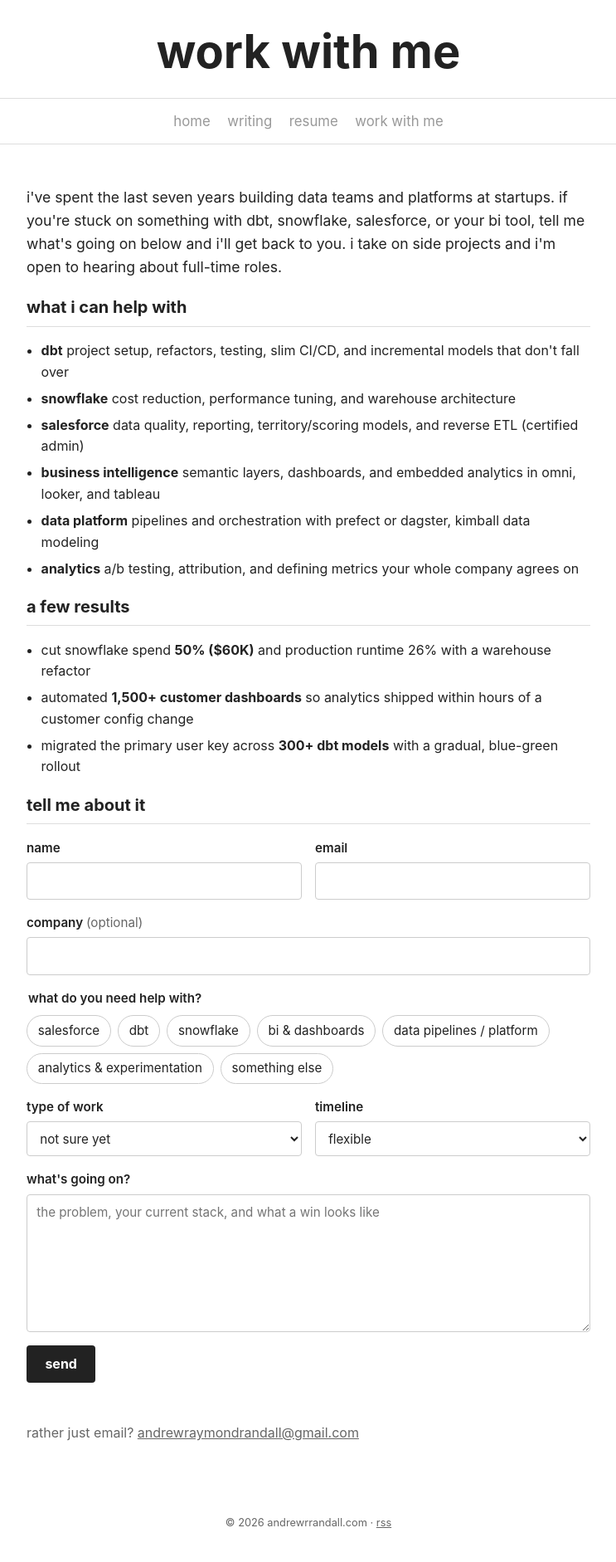
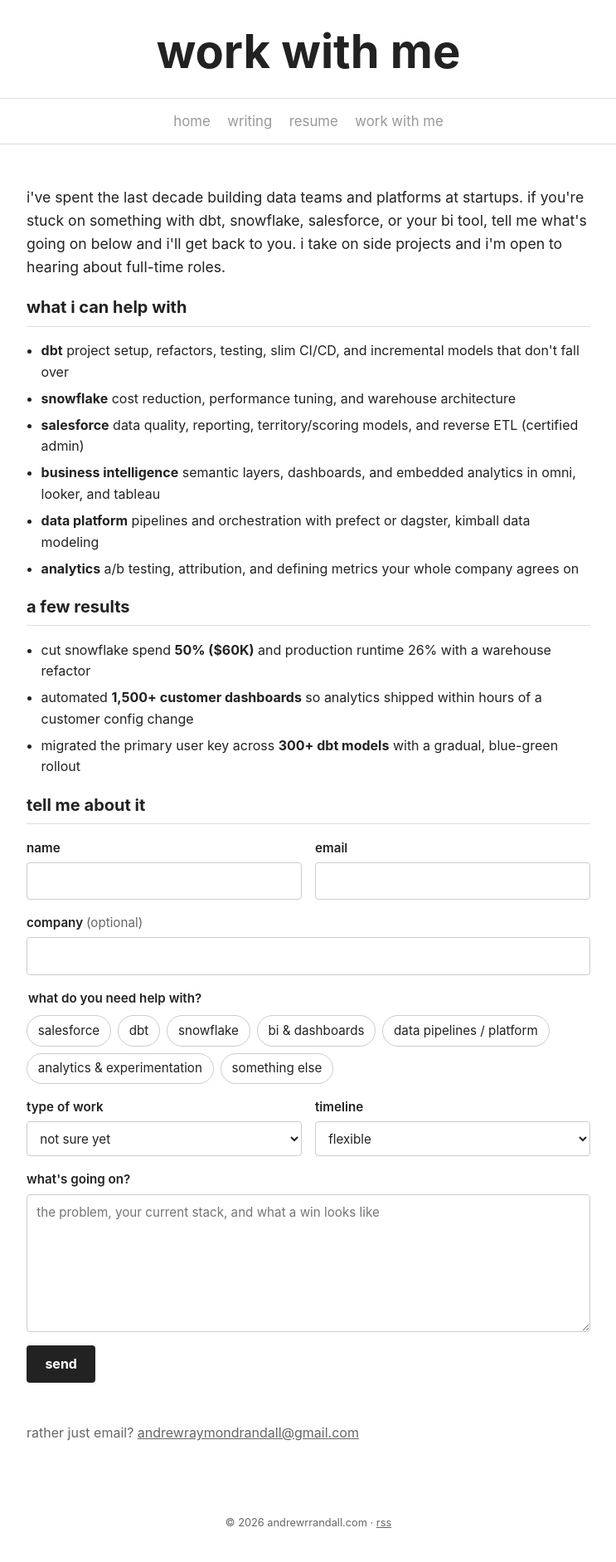
Before and after one commit to andrewrrandall/www.andrewrrandall.com, a Jekyll site: the page built from work-with-me.html, in a window 1280 px wide. Shown: the whole page at 83% size, without its empty margins (268-1011 px from the left). Built offline with Jekyll 4.4.1, drawn with Linux system fonts in a browser that asks for light colours.

Commit message:
Reword work with me intro
Co-authored-by: Copilot <223556219+Copilot@users.noreply.github.com>

```diff
--- a/work-with-me.html
+++ b/work-with-me.html
@@ -6,7 +6,7 @@ description: "Hire Andrew Randall for help with dbt, Snowflake, Salesforce, BI,
 ---
 <section class="work">
     <p class="work-lede">
-        i've spent the last seven years building data teams and platforms at startups. if you're stuck
+        i've spent the last decade building data teams and platforms at startups. if you're stuck
         on something with dbt, snowflake, salesforce, or your bi tool, tell me what's going on below and
         i'll get back to you. i take on side projects and i'm open to hearing about full-time roles.
     </p>
```
